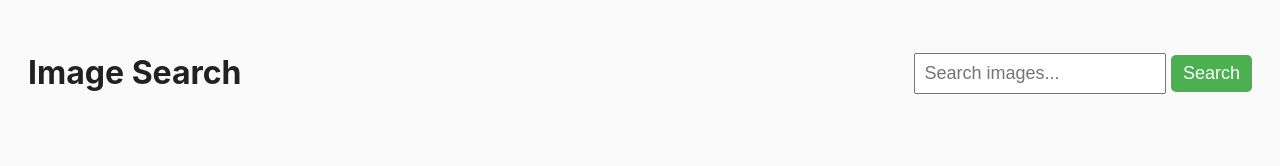
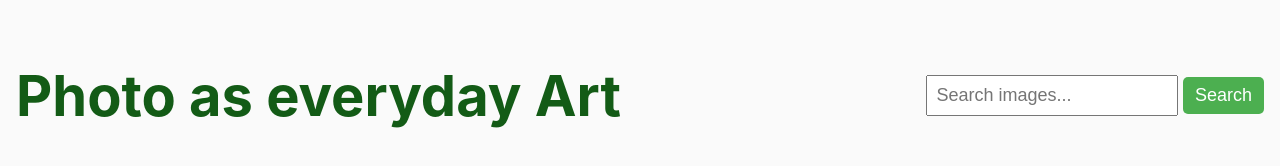
Before and after one commit to Just-me-TTA/goit-js-hw-11, a website built with Parcel: page src/index.html in a window 1280 px wide. Built offline with nearby package versions, Linux system fonts and the light colour scheme.

Commit message:
little upd

```diff
--- a/src/index.html
+++ b/src/index.html
@@ -9,7 +9,7 @@
   </head>
   <body>
     <header class="header">
-      <h1>Image Search</h1>
+      <h1>Photo as everyday Art</h1>
       <form class="search-form" id="search-form">
         <input
           type="text"
--- a/src/styles.css
+++ b/src/styles.css
@@ -10,8 +10,10 @@ body {
     background-color: #fafafa;
     color: #212121;
     line-height: 1.5;
-    padding: 20px;
+    padding: 8px;
 }
+h1 {font-size: 56px;
+color: #135b16;}
 
 img {
     display: block;
```
